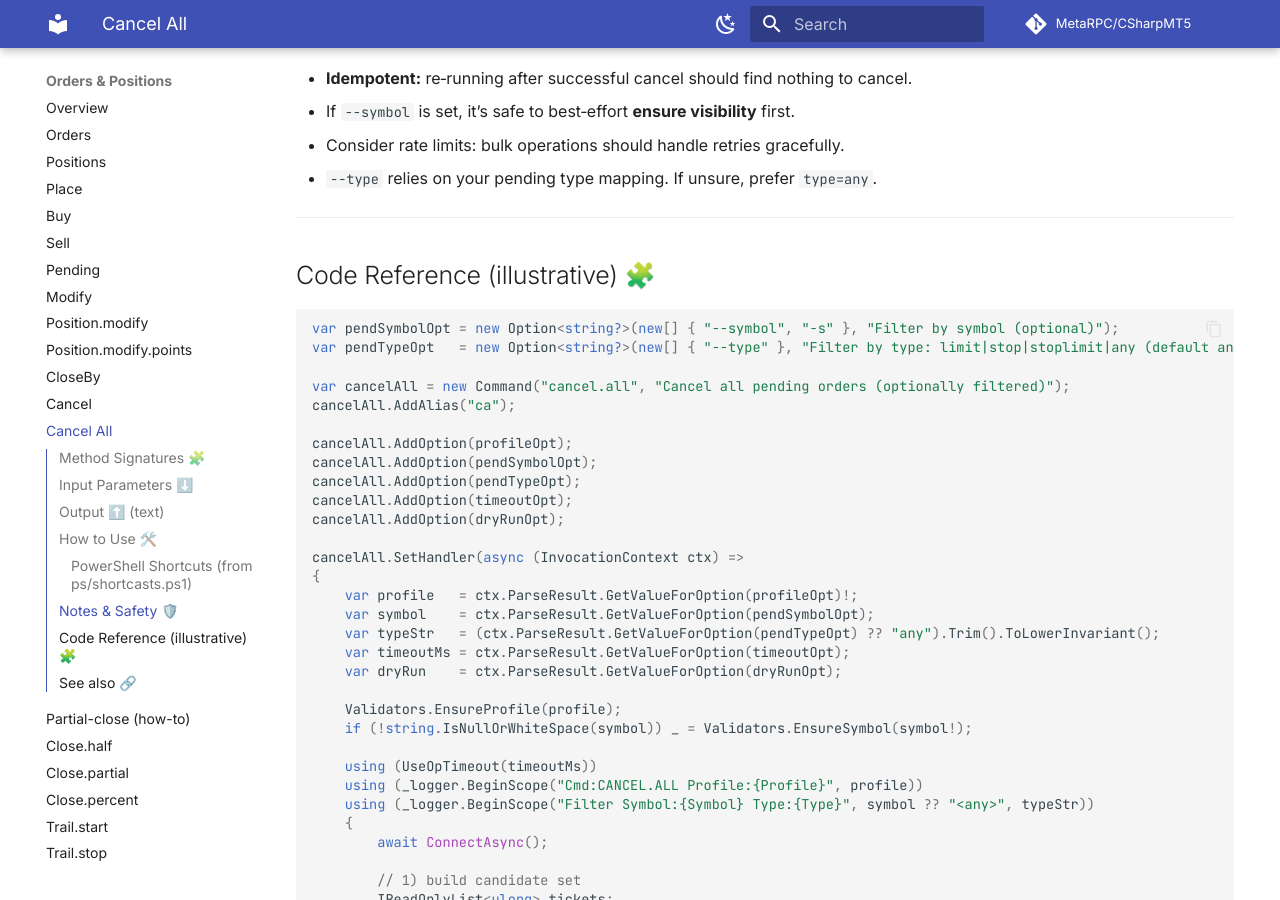
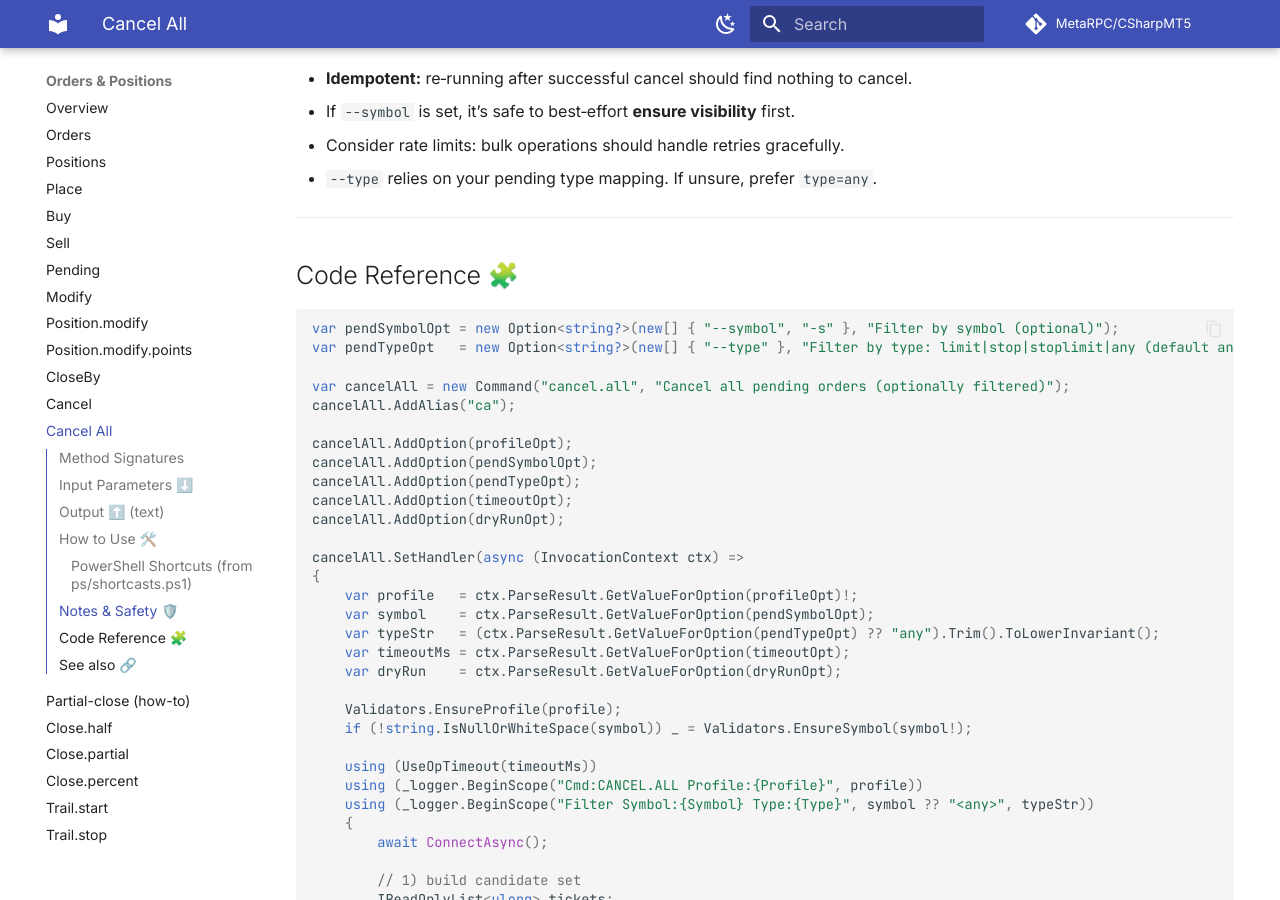
Before and after one commit to MetaRPC/CSharpMT5, an MkDocs documentation site: the page built from docs/Orders_Positions/Cancel_All.md, in a window 1280 px wide and 900 px high, scrolled down 2295 px. Built offline with MkDocs 1.6.1 and Material for MkDocs 9.7.7, drawn with Linux system fonts in a browser that asks for light colours; comment, search, counter and statistics services are not loaded; some of the changed text lies outside the part shown.

Commit message:
Update Cancel_All.md

````diff
--- a/docs/Orders_Positions/Cancel_All.md
+++ b/docs/Orders_Positions/Cancel_All.md
@@ -6,7 +6,7 @@ Cancels **multiple pending orders** in one go. Optional filters by **symbol** an
 
 ---
 
-## Method Signatures 🧩
+## Method Signatures
 
 ```csharp
 // Snapshot with detailed items (needed for type filtering)
@@ -105,7 +105,7 @@ ca -s XAUUSD -type stop   # → mt5 cancel.all -p demo --symbol XAUUSD --type st
 
 ---
 
-## Code Reference (illustrative) 🧩
+## Code Reference 🧩
 
 ```csharp
 var pendSymbolOpt = new Option<string?>(new[] { "--symbol", "-s" }, "Filter by symbol (optional)");
````
